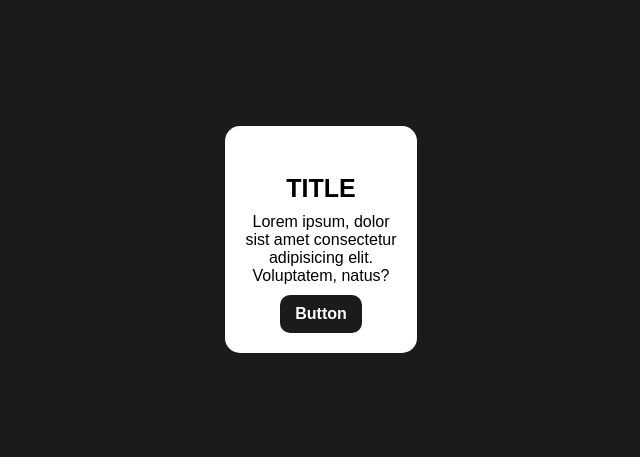
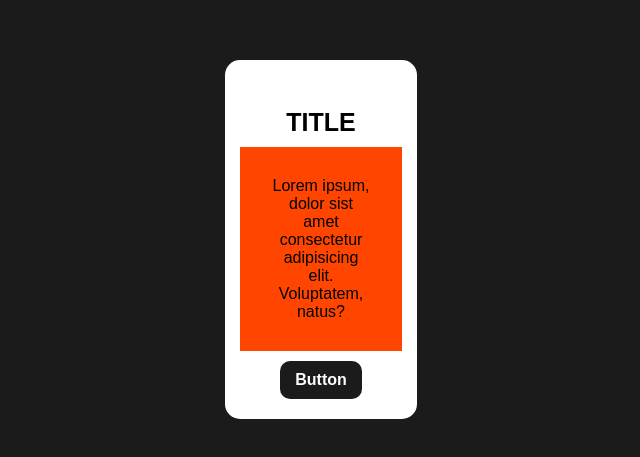
Before and after one commit to Saburdev/cart, a plain HTML site: page index.htm in a window 1280 px wide. Shown: the part 161-618 px from the top of the page, without its empty margins (319-959 px from the left). Drawn offline with Linux system fonts and the light colour scheme.

Commit message:
test commit

```diff
--- a/scss/style.scss
+++ b/scss/style.scss
@@ -31,6 +31,8 @@ h4{
 }
 p{
     margin-bottom: 10px;
+    padding: 30px;
+    background-color: orangered;
 }
 a{
     display: inline-block;
```
Also changed, not shown: css/style.css, css/style.min.css.
